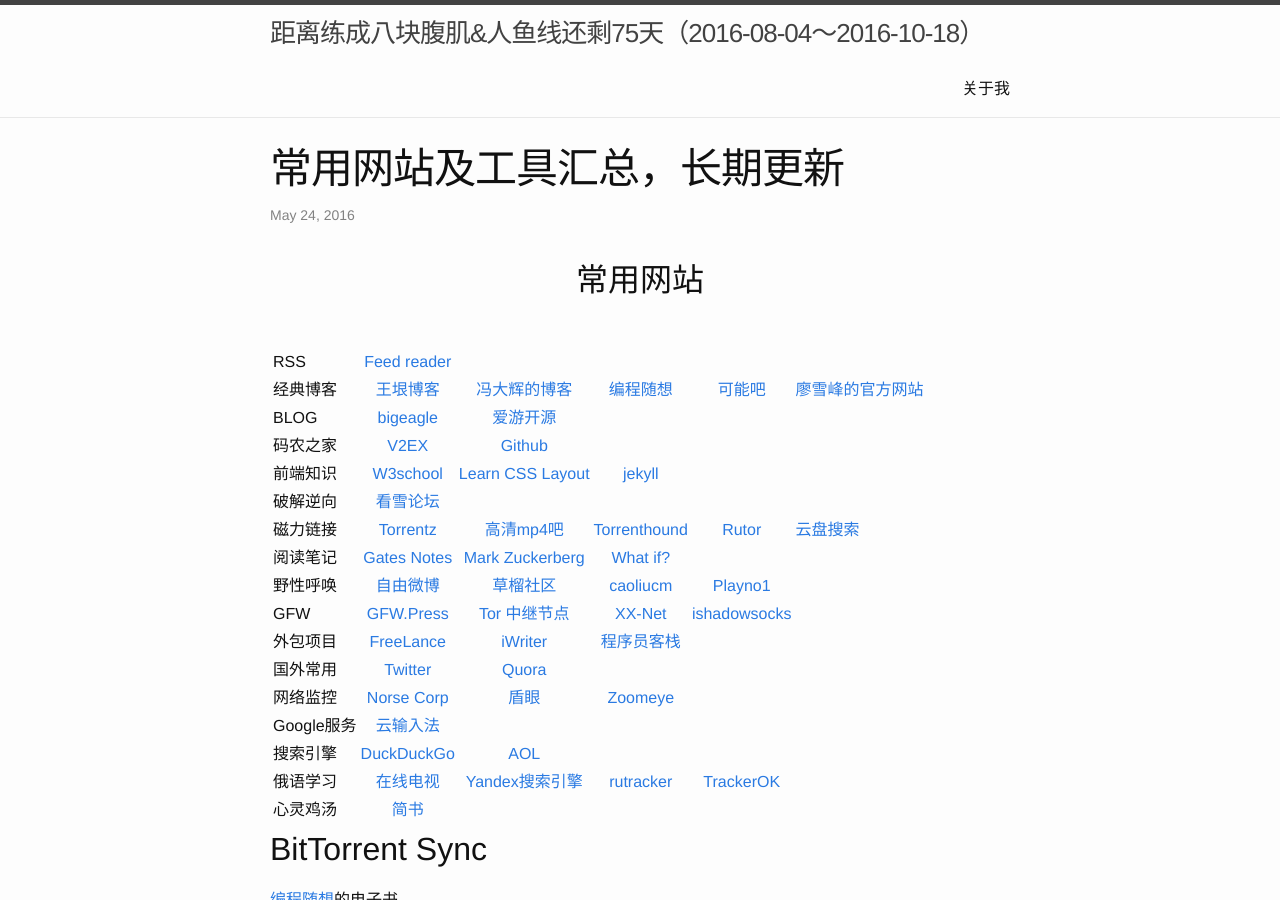
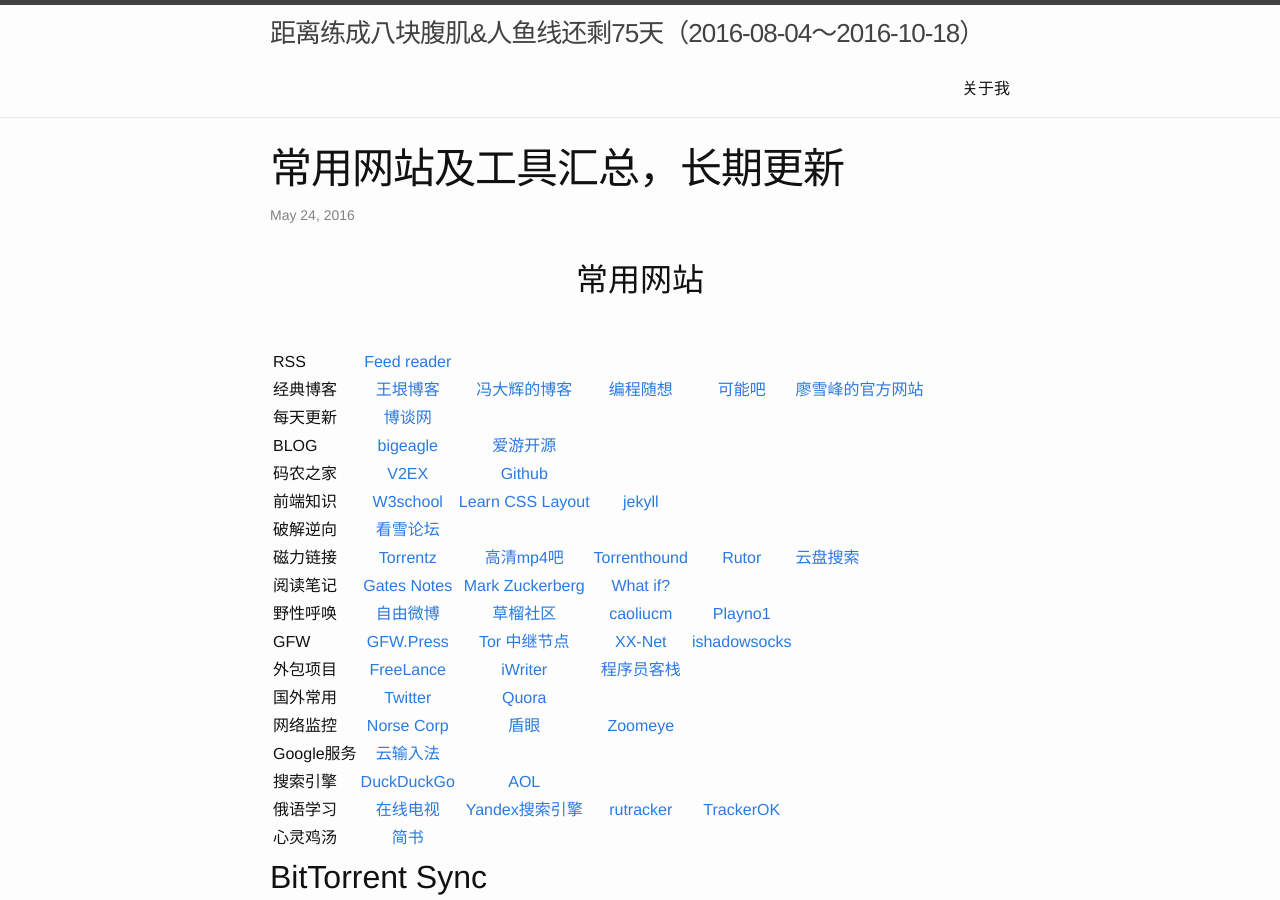
Before and after one commit to explorerlxz/explorerlxz.github.io, a Jekyll site: the page built from _posts/2016-05-24-Links-tools.md, in a window 1280 px wide and 900 px high. Built offline with Jekyll 4.4.1, drawn with Linux system fonts in a browser that asks for light colours.

Commit message:
Add a link

```diff
--- a/_posts/2016-05-24-Links-tools.md
+++ b/_posts/2016-05-24-Links-tools.md
@@ -11,6 +11,7 @@
 |:-|:-:|:-:|:-:|:-:|:-|
 |RSS|[Feed reader](http://feedreader.com/)||
 |经典博客|[王垠博客](https://www.yinwang.org)|[冯大辉的博客](http://dbanotes.net/)|[编程随想](https://program-think.blogspot.com)|[可能吧](https://kenengba.com/)|[廖雪峰的官方网站](http://www.liaoxuefeng.com/)|
+|每天更新|[博谈网](https://botanwang.com/)|
 |BLOG|[bigeagle](https://bigeagle.me/)|[爱游开源](http://www.au92.com/)|
 |码农之家|[V2EX](https://www.v2ex.com)|[Github](https://www.github.com)|||
 |前端知识|[W3school](http://www.w3school.com.cn/)|[Learn CSS Layout](http://learnlayout.com/)|[jekyll](https://jekyllrb.com)||
```
